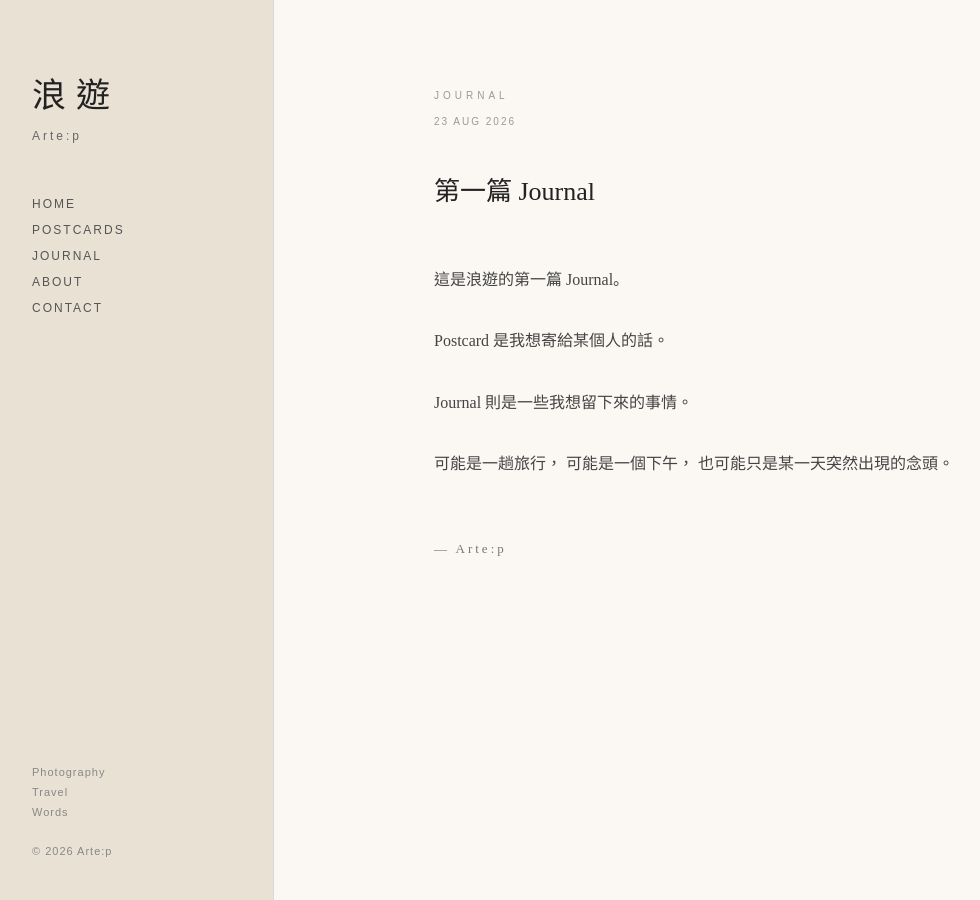
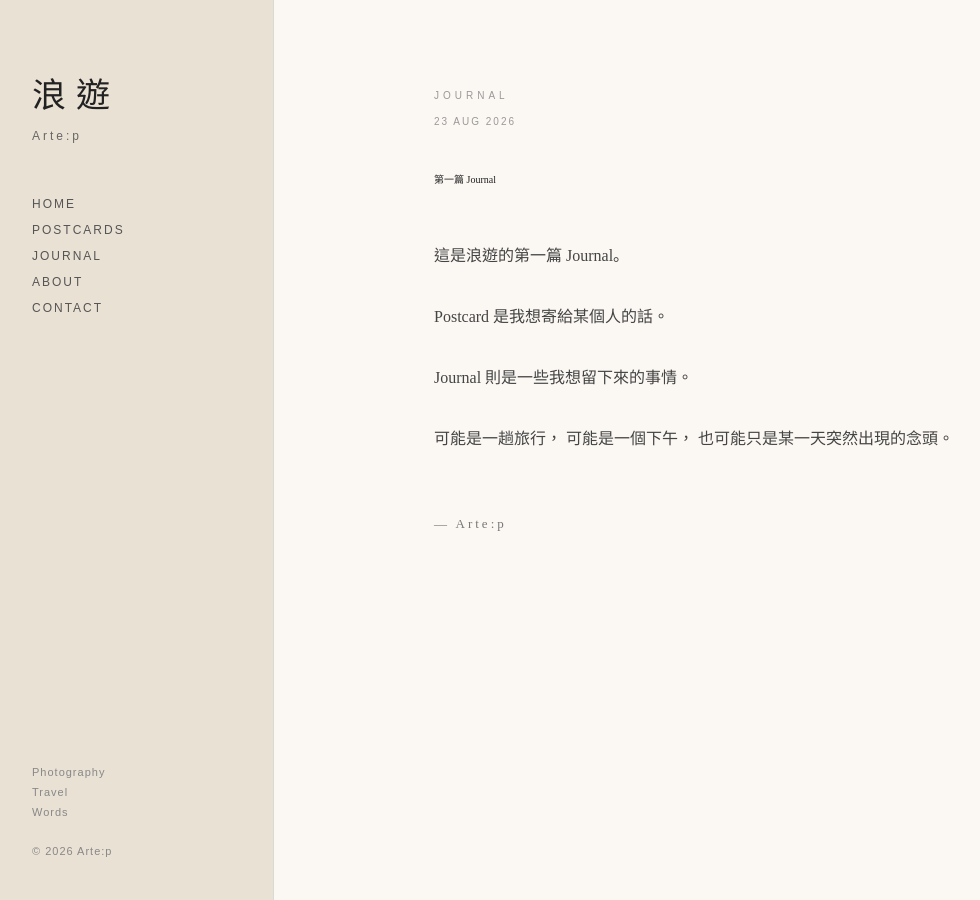
Before and after one commit to artep-wandering/artep-wandering.github.io, a Jekyll site: the page built from _journal/001.md, in a window 1280 px wide. Shown: the whole page, without its empty margins (6-986 px from the left). Built offline with Jekyll 4.4.1, drawn with Linux system fonts in a browser that asks for light colours; some web fonts are replaced.

Commit message:
layout_journal_v0.0.10_test

```diff
--- a/_layouts/journal.html
+++ b/_layouts/journal.html
@@ -110,7 +110,7 @@
 
     h1 {
       font-family: "LXGW WenKai TC", serif;
-      font-size: 26px;
+      font-size: 10px;
       font-weight: 400;
       line-height: 1.55;
       margin: 0 0 50px;
```
